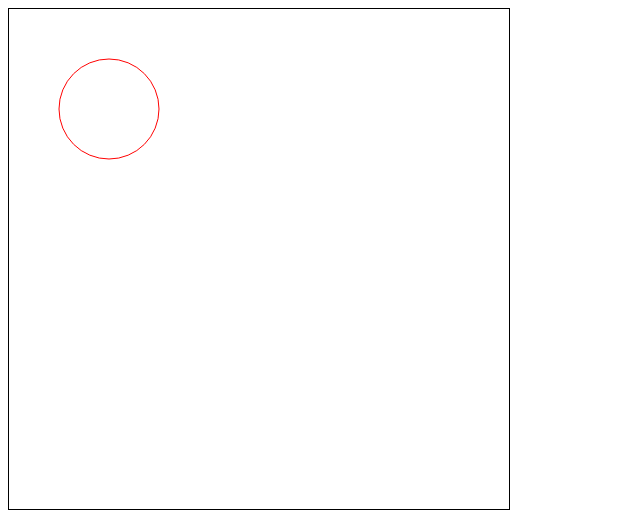
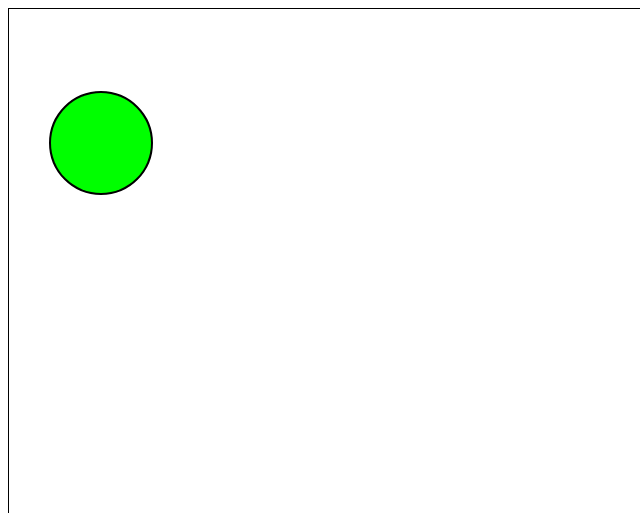
Before and after one commit to davethomas11/V_Is_For_Vince, a website: page index.html in a window 1280 px wide. Shown: the top 513 px of the page, without its empty margins (0-640 px from the left). Drawn offline with nearby package versions, Linux system fonts and the light colour scheme; files that its build step writes are made by us from their sources.

Commit message:
Day 1 - meandering retarded green circle

```diff
--- a/index.html
+++ b/index.html
@@ -7,7 +7,7 @@
   <link rel="stylesheet" type="text/css" href="app/index.css" />
 
   <body>
-    <canvas id="gameViewport" class="game-viewport" width="500" height="500"></canvas>
+    <canvas id="gameViewport" class="game-viewport"></canvas>
 
     <script src="app/index.js"></script>
   </body>
--- a/src/index.js
+++ b/src/index.js
@@ -3,10 +3,110 @@
 let canvas = document.getElementById('gameViewport');
 let context = canvas.getContext('2d');
 
-context.strokeStyle = '#F00';
+canvas.width = window.innerWidth;
+canvas.height = window.innerHeight;
 
-console.log('going to stroke');
+function RenderEngine() {
 
-context.beginPath();
-context.arc(100, 100, 50, 0, 2 * Math.PI);
-context.stroke();
+  this.render = function(context, entities) {
+
+    context.clearRect(0, 0, canvas.width, canvas.height);
+    for (var i in entities) {
+      console.log(entities[i]);
+      entities[i].render(context);
+    }
+  }
+}
+
+function Game(engine) {
+
+  var self = this;
+  var entities = [];
+  this.engine = engine;
+
+  this.redraw = function() {
+
+    this.engine.render(context, entities);
+  }
+
+  this.update = function() {
+
+    for (var i in entities) {
+      entities[i].update();
+    }
+
+    self.redraw();
+  }
+
+  this.add = function(entity) {
+    entities.push(entity);
+  }
+}
+
+function Vince() {
+
+  var self = this;
+  var x = 100;
+  var y = 100;
+
+  this.update = function () {
+    self.meander();
+  }
+
+  this.meander = function () {
+    x += Math.floor(Math.random() * 10) + 1;
+    y += Math.floor(Math.random() * 10) + 1;
+
+    x -= 5;
+    y -= 5;
+
+    x = Math.min(x, window.innerWidth);
+    y = Math.min(y, window.innerHeight);
+
+    x = Math.max(x, 60);
+    y = Math.max(y, 60);
+  }
+
+  this.render = function(context) {
+
+    console.log(x);
+    console.log(y);
+    context.strokeStyle = "#000";
+    context.lineWidth = 4;
+    context.fillStyle = '#0F0';
+
+    context.beginPath();
+    context.arc(x, y, 50, 0, 2 * Math.PI);
+    context.stroke();
+    context.fill();
+    context.closePath();
+  }
+}
+
+function bindCoord(n, max) {
+  if (n < 0) {
+    return n;
+  } else if (n > max) {
+    return max;
+  } else {
+    return n;
+  }
+}
+
+// Our mediocre game
+var game = new Game(new RenderEngine());
+game.add(new Vince());
+
+// This allows us to have a full width game
+window.addEventListener('resize', resizeCanvas, false);
+
+function resizeCanvas() {
+    canvas.width = window.innerWidth;
+    canvas.height = window.innerHeight;
+
+    //Everytime window changes we need to redraw
+    game.redraw();
+}
+
+// Initial lame ass game loop
+setInterval(game.update, 50);
--- a/src/index.scss
+++ b/src/index.scss
@@ -1,3 +1,10 @@
+body,html {
+  height: 100%;
+  width: 100%;
+}
+
 .game-viewport {
   border: 1px solid black;
+  width: 100%;
+  height: 100%;
 }
```
